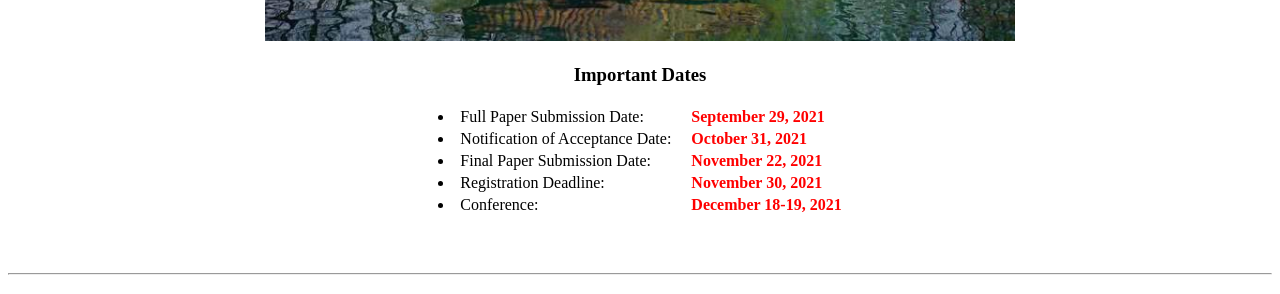
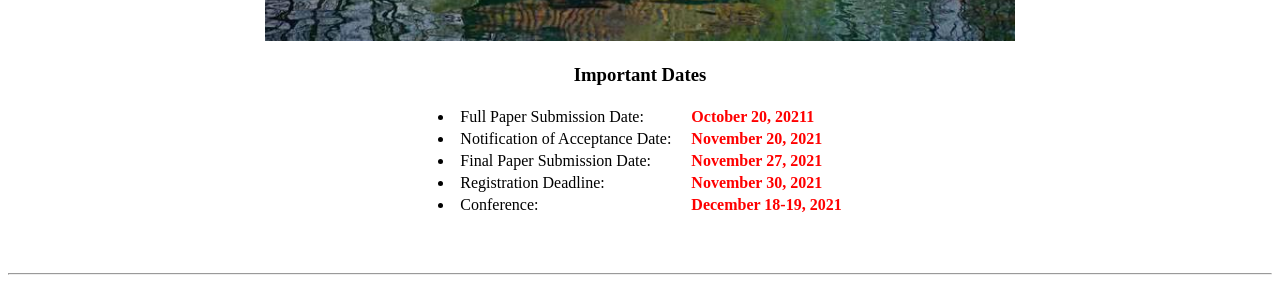
Before and after one commit to icea-conf/2021, a Jekyll site: the page built from index.html, in a window 1280 px wide. Shown: the part 844-1138 px from the top of the page. Built offline with Jekyll 4.4.1, drawn with Linux system fonts in a browser that asks for light colours; the list of posts is cut into pages by our own code.

Commit message:
Update index.html

```diff
--- a/index.html
+++ b/index.html
@@ -23,7 +23,7 @@ title: ACM ICEA 2021
                                           <li>Full Paper Submission Date: </li>
                                     </td>
                                     <td>
-                                          <b style="color:#FF0000">&nbsp; &nbsp; September 29, 2021</b>
+                                          <b style="color:#FF0000">&nbsp; &nbsp; October 20, 20211</b>
                                     </td>
                               </tr>
                               <tr>
@@ -31,7 +31,7 @@ title: ACM ICEA 2021
                                           <li>Notification of Acceptance Date: </li>
                                     </td>
                                     <td>
-                                          <b style="color:#FF0000">&nbsp; &nbsp; October 31, 2021</b>
+                                          <b style="color:#FF0000">&nbsp; &nbsp; November 20, 2021</b>
                                     </td>
                               </tr>
                               <tr>
@@ -39,7 +39,7 @@ title: ACM ICEA 2021
                                           <li>Final Paper Submission Date: </li>
                                     </td>
                                     <td>
-                                          <b style="color:#FF0000">&nbsp; &nbsp; November 22, 2021</b>
+                                          <b style="color:#FF0000">&nbsp; &nbsp; November 27, 2021</b>
                                     </td>
                               </tr>
                               <tr>
```
